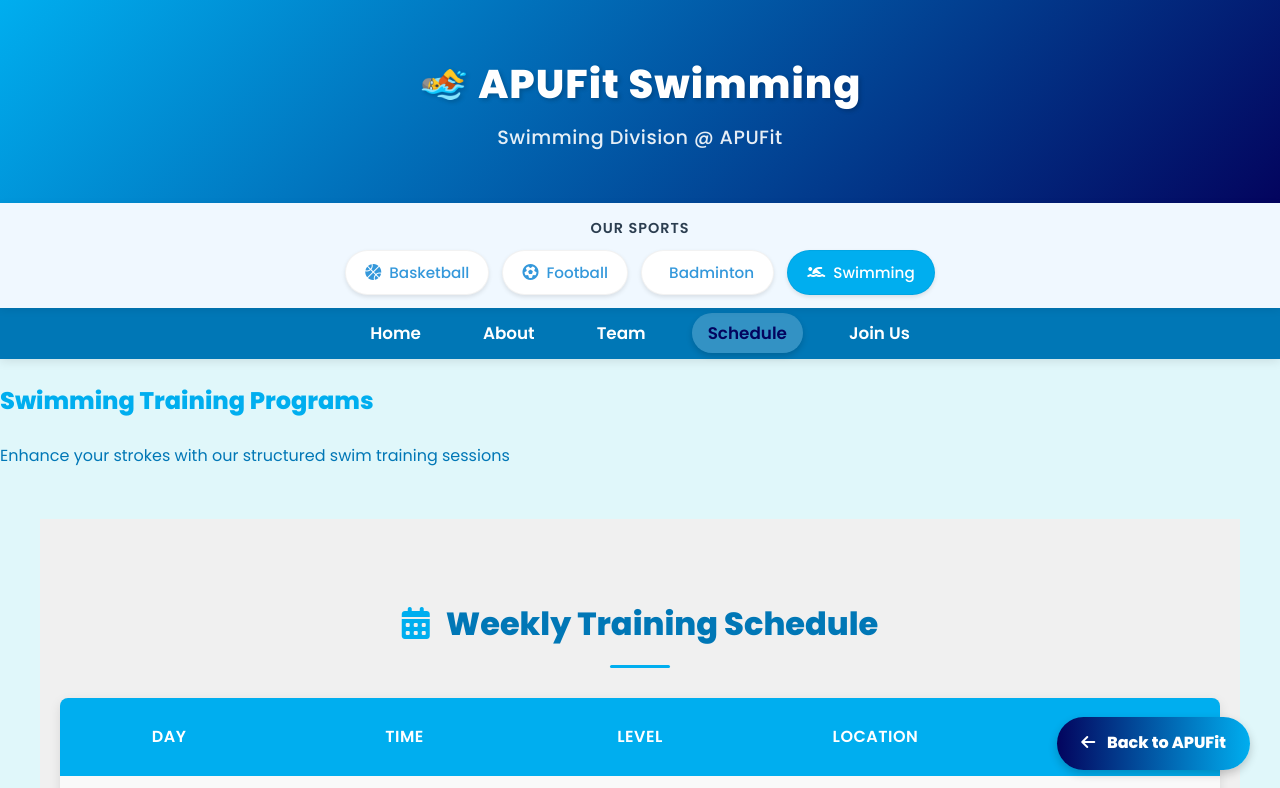
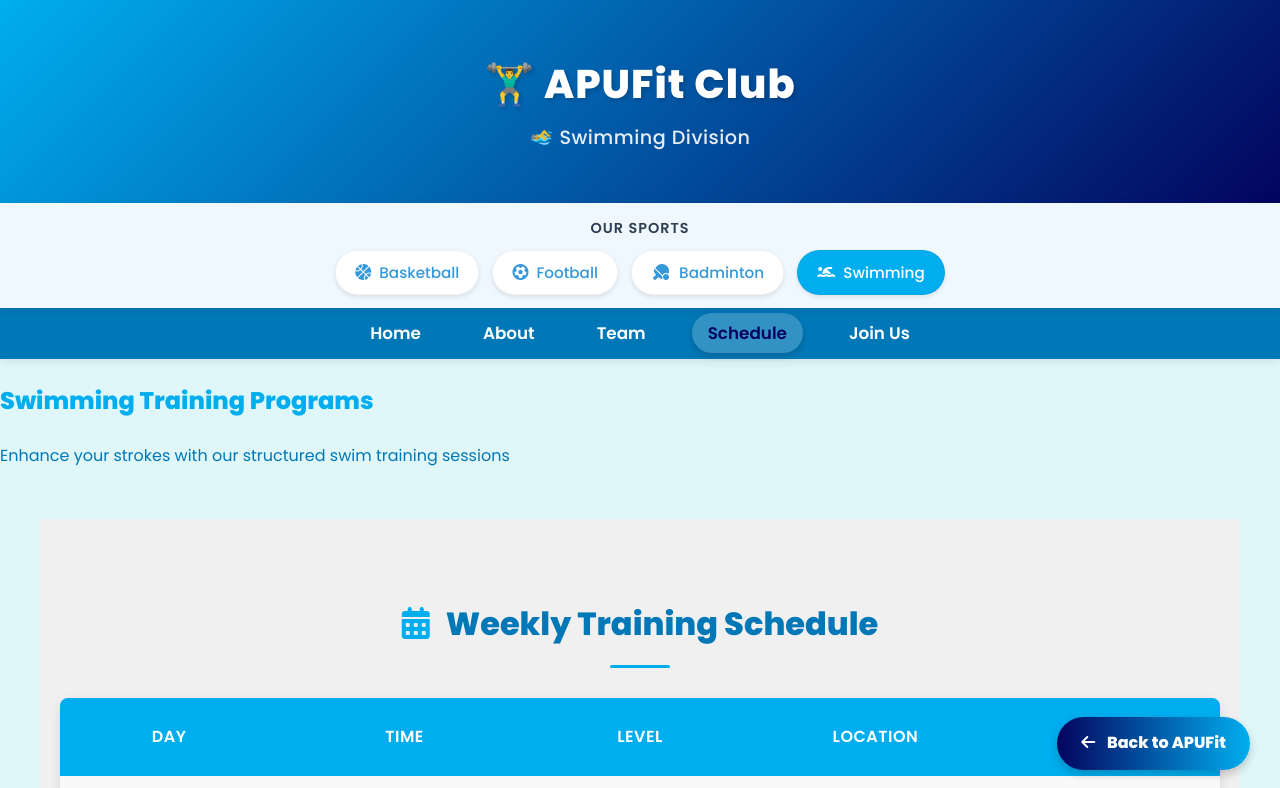
Before and after one commit to lrxrn/FDD, a plain HTML site: page swimming/schedule.html in a window 1280 px wide. Shown: the top 788 px of the page. Drawn offline with Linux system fonts and the light colour scheme.

Commit message:
refactor: Update branding and navigation across swimming pages to APUFit Club

```diff
--- a/swimming/schedule.html
+++ b/swimming/schedule.html
@@ -13,20 +13,20 @@
 </head>
 <body>
     <header>
-        <div class="logo">🏊 APUFit Swimming</div>
-        <p>Swimming Division @ APUFit</p>
+        <div class="logo">🏋️‍♂️ APUFit Club</div>
+        <p>🏊‍♂️ Swimming Division</p>
     </header>
 
     <!-- Sports Navigation Bar -->
     <nav class="sports-nav">
         <div class="nav-logo">
-            <a href="../index.html">APUFit</a>
+            <a href="../index.html">🏋️‍♂️ APUFit Club</a>
         </div>
         <div class="sports-nav-title">Our Sports</div>
         <ul>
             <li><a href="../basketball/index.html" class="sport-button"><i class="fas fa-basketball-ball"></i> Basketball</a></li>
             <li><a href="../football/default.html" class="sport-button"><i class="fas fa-futbol"></i> Football</a></li>
-            <li><a href="../badminton/index.html" class="sport-button"><i class="fas fa-shuttlecock"></i> Badminton</a></li>
+            <li><a href="../badminton/index.html" class="sport-button"><i class="fas fa-table-tennis"></i> Badminton</a></li>
             <li><a href="home.html" class="sport-button" style="background-color: var(--primary-color); color: white;"><i class="fas fa-swimmer"></i> Swimming</a></li>
         </ul>
     </nav>
```
Also changed, not shown: swimming/home.html (+4 -4 lines), swimming/join-us.html (+4 -4 lines), swimming/swimming.html (+4 -4 lines), swimming/team.html (+4 -4 lines).
